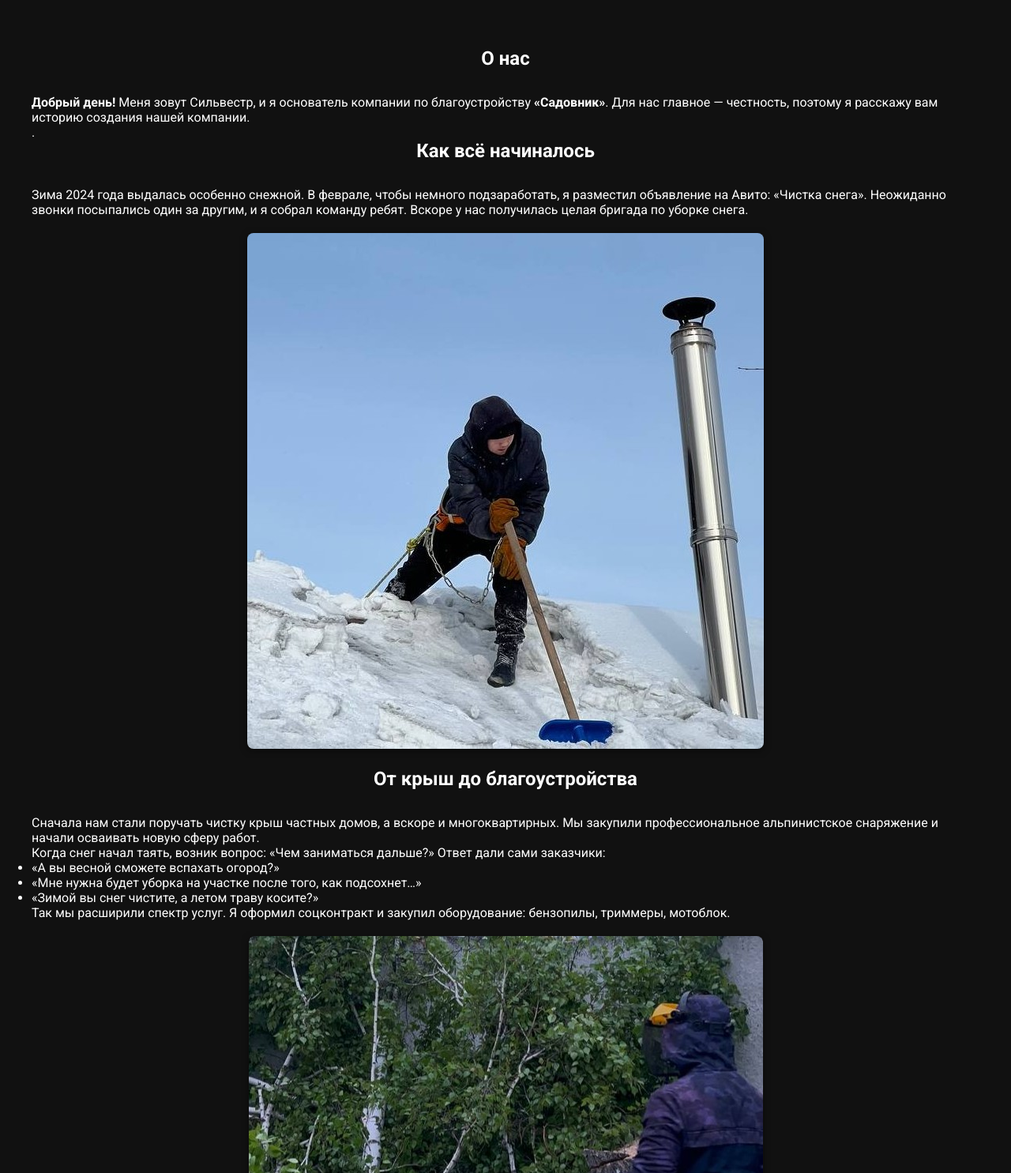
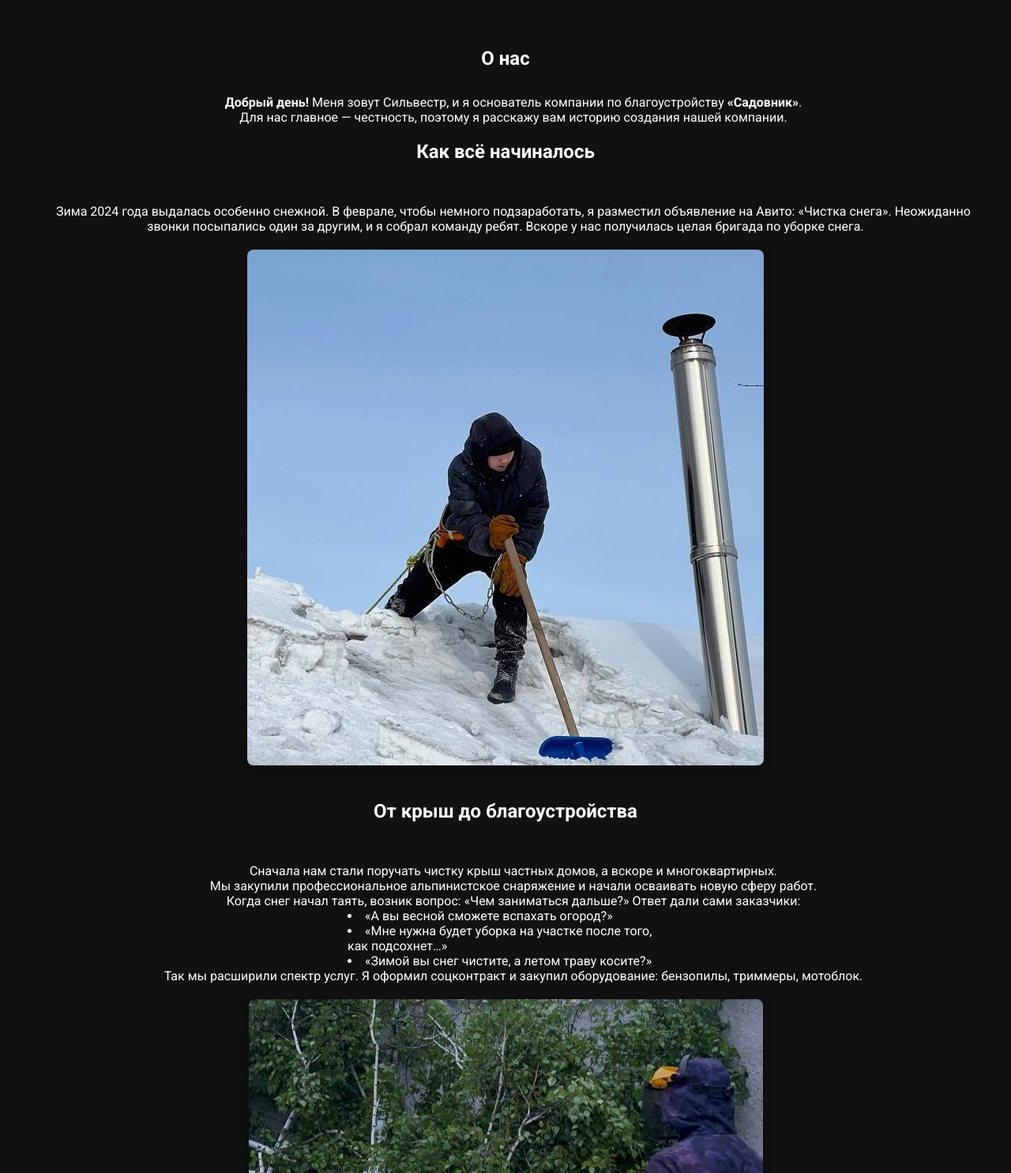
Before and after one commit to vitallcore/Sadovnik-flask, a Flask app: page /about in a window 1280 px wide. Shown: the part 80-1565 px from the top of the page at 79% size. Run offline with Flask 3, Linux system fonts and the light colour scheme.

Commit message:
sadovnik

```diff
--- a/main.py
+++ b/main.py
@@ -31,4 +31,4 @@ def services_page():
 
 
 if __name__ == "__main__":
-    app.run(host='0.0.0.0', port=10000, debug=False)
+    app.run(host='0.0.0.0', port=10000, debug=True)
--- a/static/styles.css
+++ b/static/styles.css
@@ -335,3 +335,32 @@ body {
   margin-bottom: 1.5rem;
   /* 1.5 × текущий размер шрифта — регулируйте по вкусу */
 }
+
+p {
+  text-indent: 20px;
+}
+
+.abus {
+  text-align: center;
+}
+
+.centered-list {
+  /* Убираем отступ слева у ul, чтобы он точно центровался */
+  padding-left: 0;
+  /* Центрируем содержимое */
+  text-align: center;
+  /* Если хотите ограничить ширину списка, чтобы он не растягивался на всю ширину */
+  max-width: 400px;
+  margin: 0 auto;
+  /* Маркеры (точечки) выводятся внутри блока */
+  list-style-position: inside;
+}
+
+/* Переносим сам элемент li в центр */
+.centered-list li {
+  /* display: list-item по умолчанию, оставляем, но центрируем текст */
+  text-align: left;
+}
+h2 {
+    padding: 20px;
+  }
--- a/templates/about.html
+++ b/templates/about.html
@@ -11,14 +11,14 @@
       <h1>О нас</h1>
 
       <!-- Введение -->
-      <p>
-        <strong>Добрый день!</strong> Меня зовут Сильвестр, и я основатель компании по благоустройству <strong>«Садовник»</strong>. Для нас главное — честность, поэтому я расскажу вам историю создания нашей компании.
+      <p class="abus">
+        <strong>Добрый день!</strong> Меня зовут Сильвестр, и я основатель компании по благоустройству <strong>«Садовник»</strong>.
       </p>
-      <p>.</p>
+      <p class="abus">Для нас главное — честность, поэтому я расскажу вам историю создания нашей компании.</p>
 
       <!-- Раздел: Начало истории -->
       <h2>Как всё начиналось</h2>
-      <p>Зима 2024 года выдалась особенно снежной. В феврале, чтобы немного подзаработать, я разместил объявление на Авито: «Чистка снега». Неожиданно звонки посыпались один за другим, и я собрал команду ребят. Вскоре у нас получилась целая бригада по уборке снега.</p>
+      <p class="abus">Зима 2024 года выдалась особенно снежной. В феврале, чтобы немного подзаработать, я разместил объявление на Авито: «Чистка снега». Неожиданно звонки посыпались один за другим, и я собрал команду ребят. Вскоре у нас получилась целая бригада по уборке снега.</p>
 
       <!-- Фото: команда чистит снег -->
       <div class="about-photo">
@@ -27,14 +27,15 @@
 
       <!-- Раздел: Расширение услуг -->
       <h2>От крыш до благоустройства</h2>
-      <p>Сначала нам стали поручать чистку крыш частных домов, а вскоре и многоквартирных. Мы закупили профессиональное альпинистское снаряжение и начали осваивать новую сферу работ.</p>
-      <p>Когда снег начал таять, возник вопрос: «Чем заниматься дальше?» Ответ дали сами заказчики:</p>
-      <ul>
+      <p class="abus">Сначала нам стали поручать чистку крыш частных домов, а вскоре и многоквартирных.</p>
+      <p class="abus">Мы закупили профессиональное альпинистское снаряжение и начали осваивать новую сферу работ.</p>
+      <p class="abus">Когда снег начал таять, возник вопрос: «Чем заниматься дальше?» Ответ дали сами заказчики:</p>
+      <ul class="centered-list">
         <li>«А вы весной сможете вспахать огород?»</li>
         <li>«Мне нужна будет уборка на участке после того, как подсохнет…»</li>
         <li>«Зимой вы снег чистите, а летом траву косите?»</li>
       </ul>
-      <p>Так мы расширили спектр услуг. Я оформил соцконтракт и закупил оборудование: бензопилы, триммеры, мотоблок.</p>
+      <p class="abus">Так мы расширили спектр услуг. Я оформил соцконтракт и закупил оборудование: бензопилы, триммеры, мотоблок.</p>
 
       <!-- Фото: сотрудники с техникой -->
       <div class="about-photo">
@@ -43,7 +44,7 @@
 
       <!-- Раздел: Сезон 2024 -->
       <h2>Лето 2024 года</h2>
-      <p>Летом 2024 года мы начали заниматься расчисткой участков «под ключ» и их благоустройством. Убрали старые пни, выровняли землю и сделали первые цветники для клиентов.</p>
+      <p class="abus">Летом 2024 года мы начали заниматься расчисткой участков «под ключ» и их благоустройством. Убрали старые пни, выровняли землю и сделали первые цветники для клиентов.</p>
 
       <!-- Фото: благоустройство участка -->
       <div class="about-photo">
@@ -52,20 +53,20 @@
 
       <!-- Раздел: Профессиональное озеленение -->
       <h2>Профессиональное озеленение в 2025 году</h2>
-      <p>С начала 2025 года мы вышли на новый уровень:</p>
-      <ul>
+      <p class="abus">С начала 2025 года мы вышли на новый уровень:</p>
+      <ul class="centered-list">
         <li>Озеленение территорий и помещений</li>
         <li>Благоустройство участков «под ключ»</li>
         <li>Укладка тротуарной плитки</li>
         <li>Посадка и оформление газонов</li>
         <li>Разработка индивидуального ландшафтного дизайна</li>
       </ul>
-      <p>Хотите спилить аварийное дерево или установить забор? Мы и это умеем!</p>
+      <p class="abus">Хотите спилить аварийное дерево или установить забор? Мы и это умеем!</p>
 
       <!-- Раздел: Сегодня -->
       <h2>Наши услуги сегодня</h2>
-      <p>Сейчас спектр наших работ постоянно растёт. Мы выполняем любые задачи, связанные с благоустройством:</p>
-      <ul>
+      <p class="abus">Сейчас спектр наших работ постоянно растёт. Мы выполняем любые задачи, связанные с благоустройством:</p>
+      <ul class="centered-list">
         <li>Расчистка снега и уборка крыш</li>
         <li>Уборка и выравнивание участков</li>
         <li>Озеленение и посадка растений</li>
@@ -75,7 +76,7 @@
 
       <!-- Заключительный абзац и кнопка заказа -->
       <p class="welcome">
-        <strong>Добро пожаловать в «Садовник»!</strong>
+        <h2><strong>Добро пожаловать в «Садовник»!</strong></h2>
         <p class="welcome">Мы работаем с душой и честностью во всём. Будем рады помочь вам обустроить ваш участок.</p>
       </p>
       <div class="order-button">
--- a/templates/base.html
+++ b/templates/base.html
@@ -32,6 +32,7 @@
 
     <!-- Контент -->
     {% block content %}
+
     {% endblock %}
 
     <!-- Футер -->
--- a/templates/services.html
+++ b/templates/services.html
@@ -6,7 +6,6 @@
   <section class="services">
     <body>
       <main class="container">
-        <h1>Садовник предоставляет самые качественные услуги!</h1>
         <h2>УСЛУГИ</h2>
         <p>1. Кронирование и спил деревьев</p>
         <p>1.1. Кронирование дерева</p>
```
